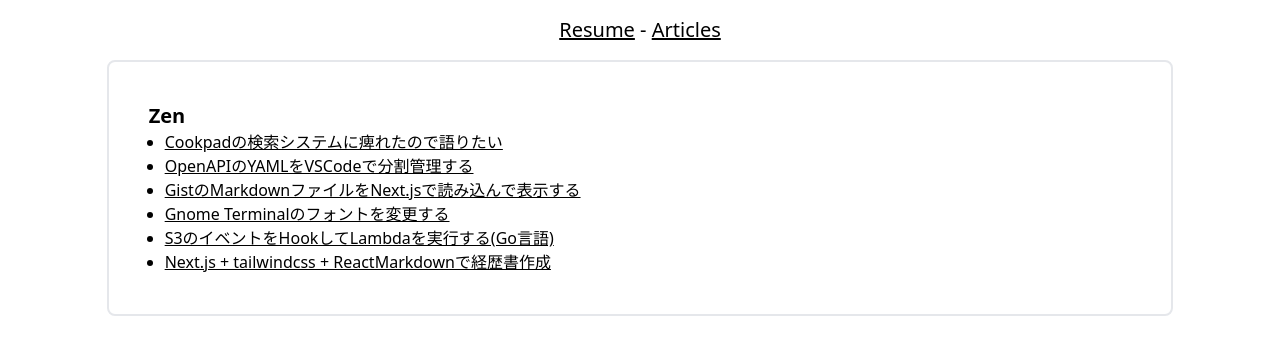
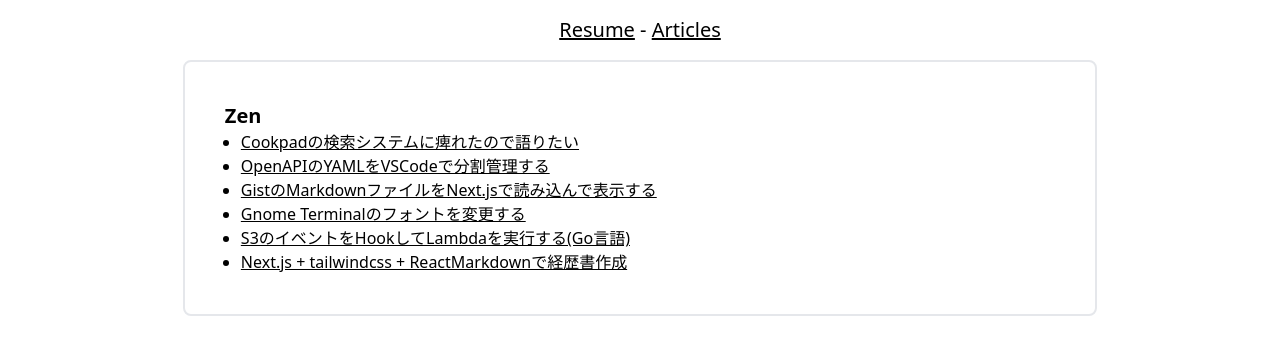
Before and after one commit to tMinamiii/portal, a Next.js app: page /articles in a window 1280 px wide. Shown: the top 354 px of the page. Built offline with nearby package versions, Linux system fonts and the light colour scheme; no server answers.

Commit message:
レスポンシブの段階を細かくする

```diff
--- a/components/Border.tsx
+++ b/components/Border.tsx
@@ -6,10 +6,10 @@ type Props = {
 
 const Border: React.FC<Props> = ({ element }: Props): ReactElement => {
   return (
-    <div className="grid sm:grid-cols-10 md:grid-cols-12">
-      <div className="sm:col-span-1 md:col-span-1" />
-      <div className="rounded-lg border-solid border-2 sm:col-span-8 md:col-span-10 p-10">{element}</div>
-      <div className="sm:col-span-1 md:col-span-1" />
+    <div className="grid md:grid-cols-12 lg:grid-cols-9 xl:grid-cols-7 2xl:grid-cols-5">
+      <div className="col-span-1" />
+      <div className="rounded-lg border-solid border-2 md:col-span-10 lg:col-span-7 xl:col-span-5 2xl:col-span-3 p-10">{element}</div>
+      <div className="col-span-1" />
     </div>
   );
 };
```
